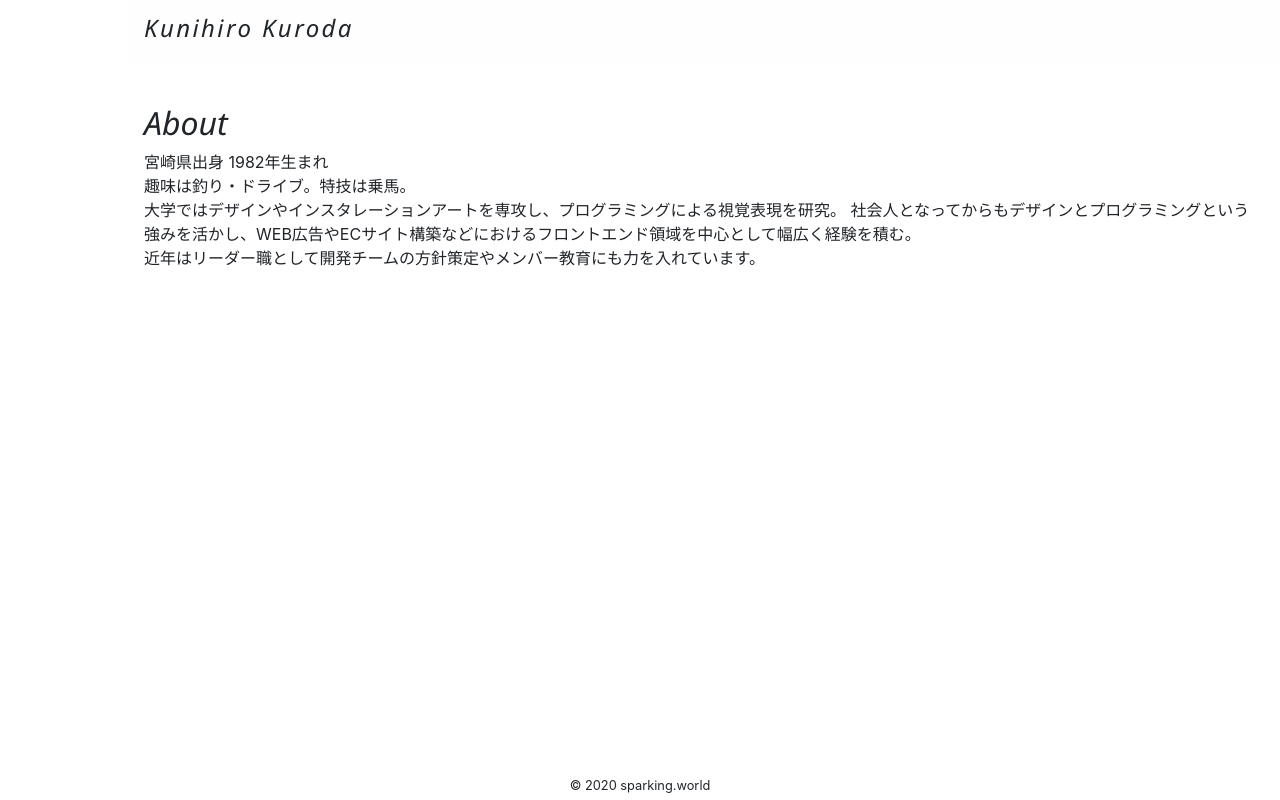
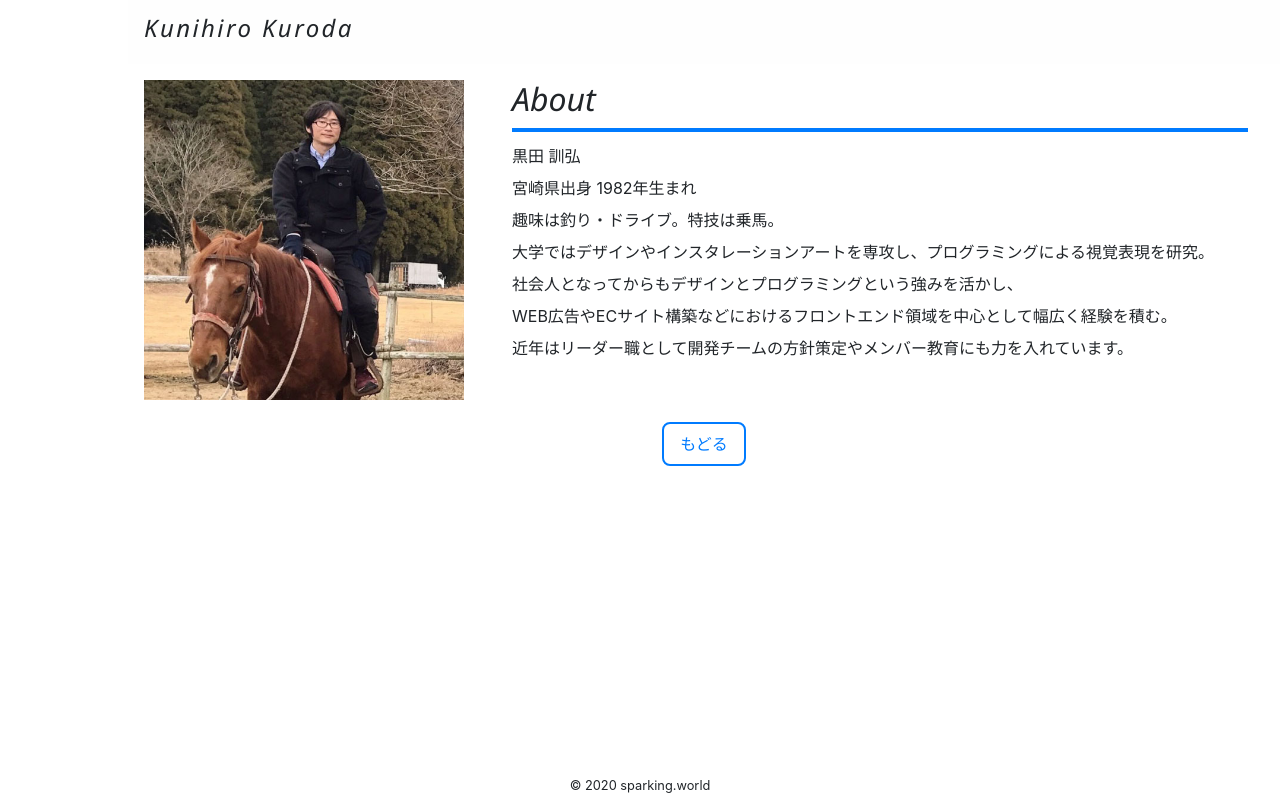
Before and after one commit to kuro-rock/portfolio-dev, a Nuxt app: page /about in a window 1280 px wide. Built offline with nearby package versions, Linux system fonts and the light colour scheme.

Commit message:
modify: pages -> about

```diff
--- a/pages/about/index.vue
+++ b/pages/about/index.vue
@@ -1,20 +1,31 @@
 <template>
   <main class="l-main">
-    <div class="bl_jumbotron">
-      <img src="" alt="" />
-    </div>
-    <h2>About</h2>
+    <section class="bl-section">
+      <div class="bl-media">
+        <figure class="bl-media-img">
+          <img src="~/assets/images/myself.jpg" alt="著者近影" />
+        </figure>
+        <div class="bl-media-body">
+          <h2 class="el-heading2">About</h2>
+          <p>黒田 訓弘</p>
           <p>宮崎県出身 1982年生まれ</p>
           <p>
             趣味は釣り・ドライブ。特技は乗馬。
           </p>
           <p>
             大学ではデザインやインスタレーションアートを専攻し、プログラミングによる視覚表現を研究。
-      社会人となってからもデザインとプログラミングという強みを活かし、WEB広告やECサイト構築などにおけるフロントエンド領域を中心として幅広く経験を積む。
+            <br />社会人となってからもデザインとプログラミングという強みを活かし、
+            <br />WEB広告やECサイト構築などにおけるフロントエンド領域を中心として幅広く経験を積む。
           </p>
           <p>
             近年はリーダー職として開発チームの方針策定やメンバー教育にも力を入れています。
           </p>
+        </div>
+      </div>
+      <footer class="hp-txt-center">
+        <nuxt-link to="/" class="el-link-more">もどる</nuxt-link>
+      </footer>
+    </section>
   </main>
 </template>
 
```
Lines whose indentation alone changed are shown as unchanged.
